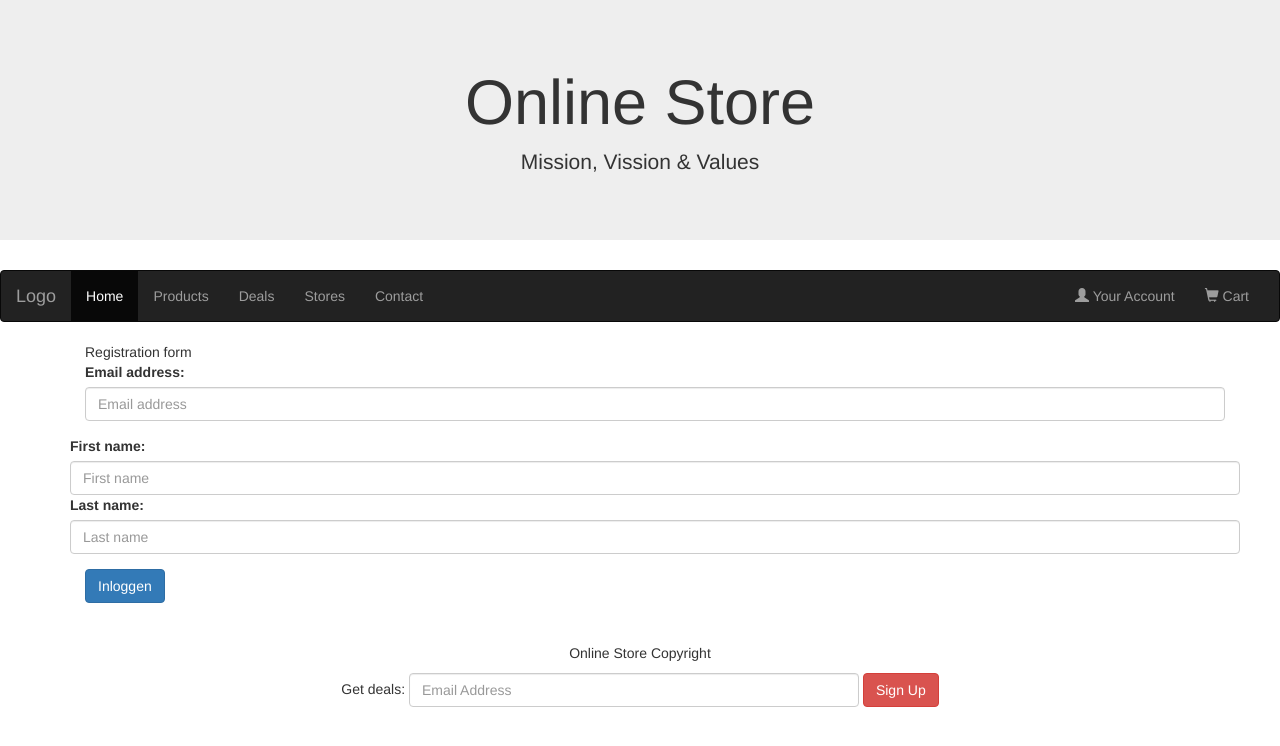
After one commit to RubenVeerman/WWI, a PHP site: template resources/views/auth/registration.php in a window 1280 px wide. The commit adds this page. Shown: the top 746 px of the page. Run offline with PHP 8.4, Linux system fonts and the light colour scheme; the template is opened without the code that fills it, so the values that code supplies are empty.

Commit message:
merge ahead

```diff
--- a/functions/databaseFunctions.php
+++ b/functions/databaseFunctions.php
@@ -133,10 +133,10 @@ function selectProductStock($id)
 function selectProductsLike($searchInput, $column = "*")
 {
     $connection = createConnection();
-    $sql = "SELECT $column FROM stockitems WHERE SearchDetails LIKE ? OR StockItemID LIKE ?";
+    $sql = "SELECT $column FROM stockitems WHERE SearchDetails LIKE ? OR StockItemID LIKE ? OR StockItemName LIKE ?";
     $statement = mysqli_prepare($connection, $sql);
     $like = "%{$searchInput}%";
-    mysqli_stmt_bind_param($statement, 'ss', $like, $like);
+    mysqli_stmt_bind_param($statement, 'sss', $like, $like, $like);
     mysqli_stmt_execute($statement);
 
     $result = mysqli_stmt_get_result($statement);
--- a/index.php
+++ b/index.php
@@ -41,10 +41,10 @@ require_once "./functions/databaseFunctions.php";
       <li class="nav-item <?= setWhenActive("home") ? "active" : "" ?>">
         <a class="nav-link" href="?page=home">Home</a>
       </li>
-      <li class="nav-item <?= setWhenActive("product") ? "active" : "" ?>"">
+      <li class="nav-item <?= setWhenActive("product") ? "active" : "" ?>">
         <a class="nav-link" href="?page=product&action=overview">Producten</a>
       </li>
-      <li class="nav-item <?= setWhenActive("home") ? "active" : "" ?>"">
+      <li class="nav-item <?= setWhenActive("home") ? "active" : "" ?>">
         <a class="nav-link" href="#">Link</a>
       </li>
     </ul>
--- /dev/null
+++ b/resources/views/auth/registration.php
@@ -0,0 +1,35 @@
+<form method="post">
+    <div class="container">
+        <div class="card">
+            <div class="card-header">
+                Registration form
+            </div>
+            <div class="card-body">
+                <div class="form-group">
+                    <label for="email">Email address:</label>
+                    <input type="email" class="form-control" name="email" id="email" placeholder="Email address" required>
+                </div>
+                <div class="form-group">
+                    <div class="row">
+                        <div class="col">
+                            <label for="email">First name:</label>
+                            <input type="text" class="form-control" placeholder="First name">
+                        </div>
+                        <div class="col">
+                            <label for="email">Last name:</label>
+                            <input type="text" class="form-control" placeholder="Last name">
+                        </div>
+                    </div>
+                </div>
+                <!-- <div class="form-group form-check">
+                    <label class="form-check-label">
+                    <input class="form-check-input" type="checkbox"> Remember me
+                    </label>
+                </div> -->
+            </div>
+            <div class="card-footer">
+                <button type="submit" name="submit_logon" class="btn btn-primary">Inloggen</button>
+            </div>
+        </div>
+    </div>
+</form>
```
